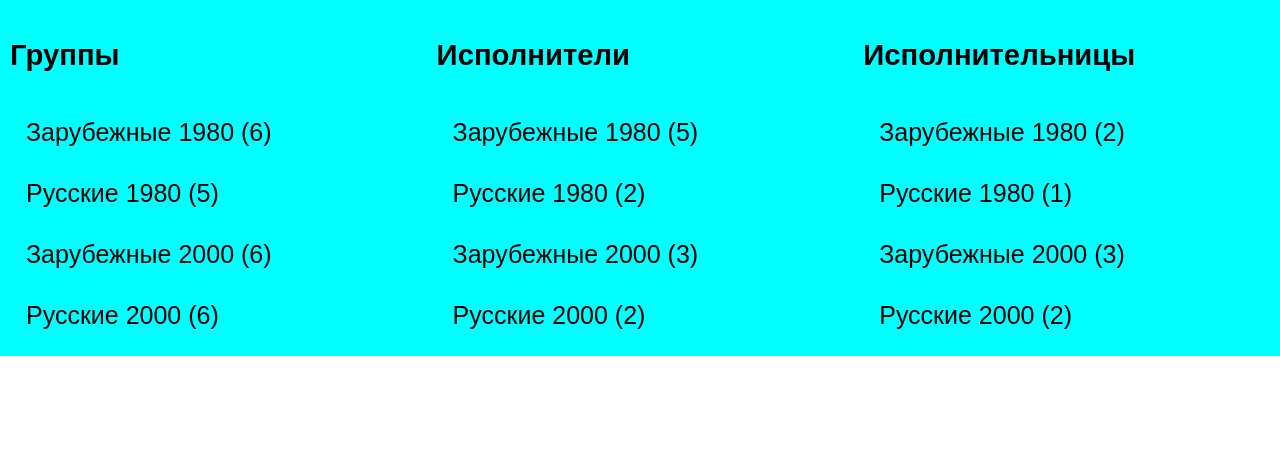
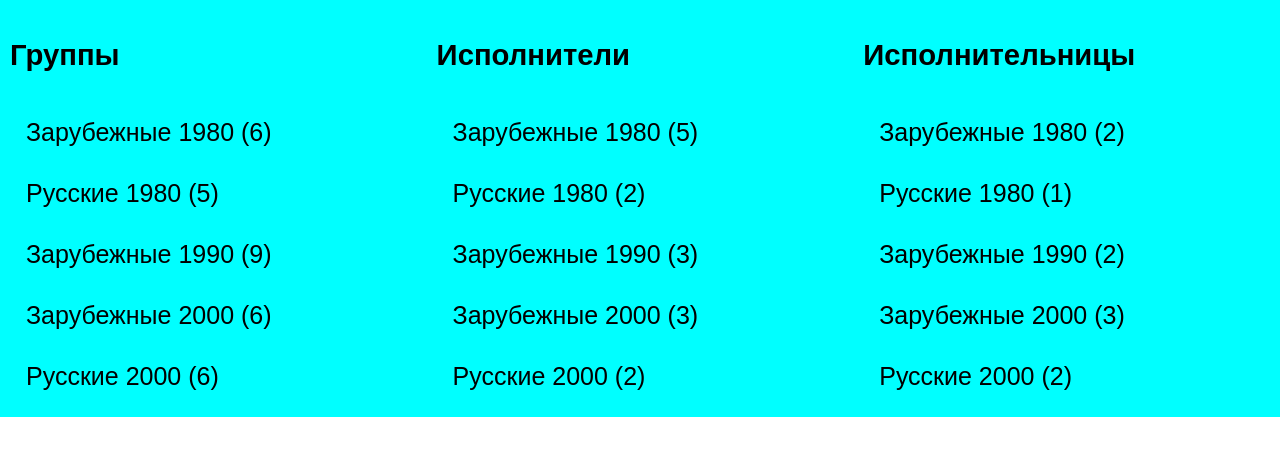
Before and after one commit to Commandor-Vimes/SuNQuiz, a plain HTML site: page index.html in a window 1280 px wide. Drawn offline with Linux system fonts and the light colour scheme.

Commit message:
Add files via upload

```diff
--- a/index.html
+++ b/index.html
@@ -43,6 +43,7 @@ body {
           <h3>Группы</h3>
 		  <a href="https://en-80-gr.netlify.app/">Зарубежные 1980 (6)</a>
 		  <a href="https://ru-80-gr.netlify.app/">Русские 1980 (5)</a>
+		  <a href="https://en-90-gr.netlify.app/">Зарубежные 1990 (9)</a>
           <a href="https://en-00-gr.netlify.app/">Зарубежные 2000 (6)</a>
           <a href="https://ru-00-gr.netlify.app/">Русские 2000 (6)</a>
         </div>
@@ -50,6 +51,7 @@ body {
           <h3>Исполнители</h3>
 		  <a href="https://en-80-m.netlify.app/">Зарубежные 1980 (5)</a>
 		  <a href="https://ru-80-m.netlify.app/">Русские 1980 (2)</a>
+		  <a href="https://en-90-m.netlify.app/">Зарубежные 1990 (3)</a>
           <a href="https://en-00-m.netlify.app/">Зарубежные 2000 (3)</a>
           <a href="https://ru-00-m.netlify.app/">Русские 2000 (2)</a>
         </div>
@@ -57,6 +59,7 @@ body {
           <h3>Исполнительницы</h3>
 		  <a href="https://en-80-f.netlify.app/">Зарубежные 1980 (2)</a>
 		  <a href="https://ru-80-f.netlify.app/">Русские 1980 (1)</a>
+		  <a href="https://en-90-f.netlify.app/">Зарубежные 1990 (2)</a>
           <a href="https://en-00-f.netlify.app/">Зарубежные 2000 (3)</a>
           <a href="https://ru-00-f.netlify.app/">Русские 2000 (2)</a>
         </div>
```
